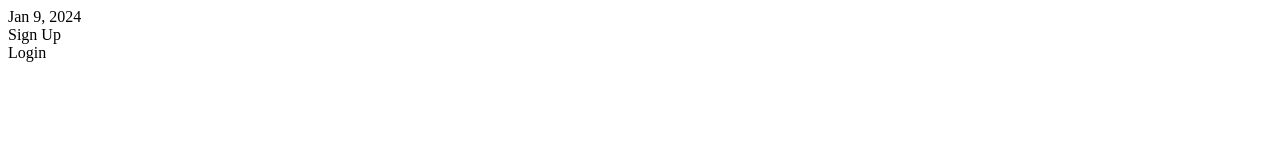
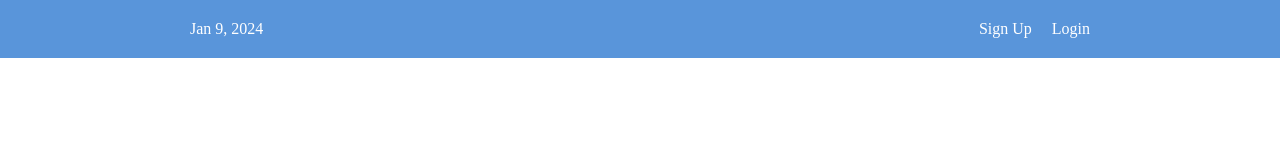
Before and after one commit to Morgaraz/Atom-project, a plain HTML site: page CssFlexboxExercise/index.html in a window 1280 px wide. Drawn offline with Linux system fonts and the light colour scheme.

Commit message:
Finishes top menu

```diff
--- a/CssFlexboxExercise/index.html
+++ b/CssFlexboxExercise/index.html
@@ -9,8 +9,10 @@
         <div class="menu-container">
             <div class="menu">
                 <div class="date">Jan 9, 2024</div>
-                <div class="signup">Sign Up</div>
-                <div class="login">Login</div>
+                <div class="links">
+                    <div class="signup">Sign Up</div>
+                    <div class="login">Login</div>
+                </div>
             </div>
         </div>
     </body>
--- a/CssFlexboxExercise/styles.css
+++ b/CssFlexboxExercise/styles.css
@@ -0,0 +1,28 @@
+* {
+    margin: 0;
+    padding: 0;
+    box-sizing: border-box;
+}
+
+.menu-container {
+    color: #fff;
+    background-color: #5995DA;
+    padding: 20px 0;
+    display: flex;
+    justify-content: center;
+}
+
+.menu {
+    width: 900px;
+    display: flex;
+    justify-content: space-between;
+}
+
+.links {
+    display: flex;
+    justify-content: flex-end;
+}
+
+.login {
+    margin-left: 20px;
+}
```
Also changed, not shown: CssFlexboxExercise/pictures/kristin-o-karlsen-sfexFrLi3_c-unsplash.jpg (added), CssFlexboxExercise/pictures/slava-auchynnikau-4cbU3OD1vSM-unsplash.jpg (added), CssFlexboxExercise/pictures/slava-auchynnikau-BUaeQu-UdFY-unsplash.jpg (added), CssFlexboxExercise/pictures/slava-auchynnikau-g5BI32wboyY-unsplash.jpg (added), CssFlexboxExercise/pictures/urja-bhatt-NjXxFfkQonA-unsplash.jpg (added), 4 other files.
